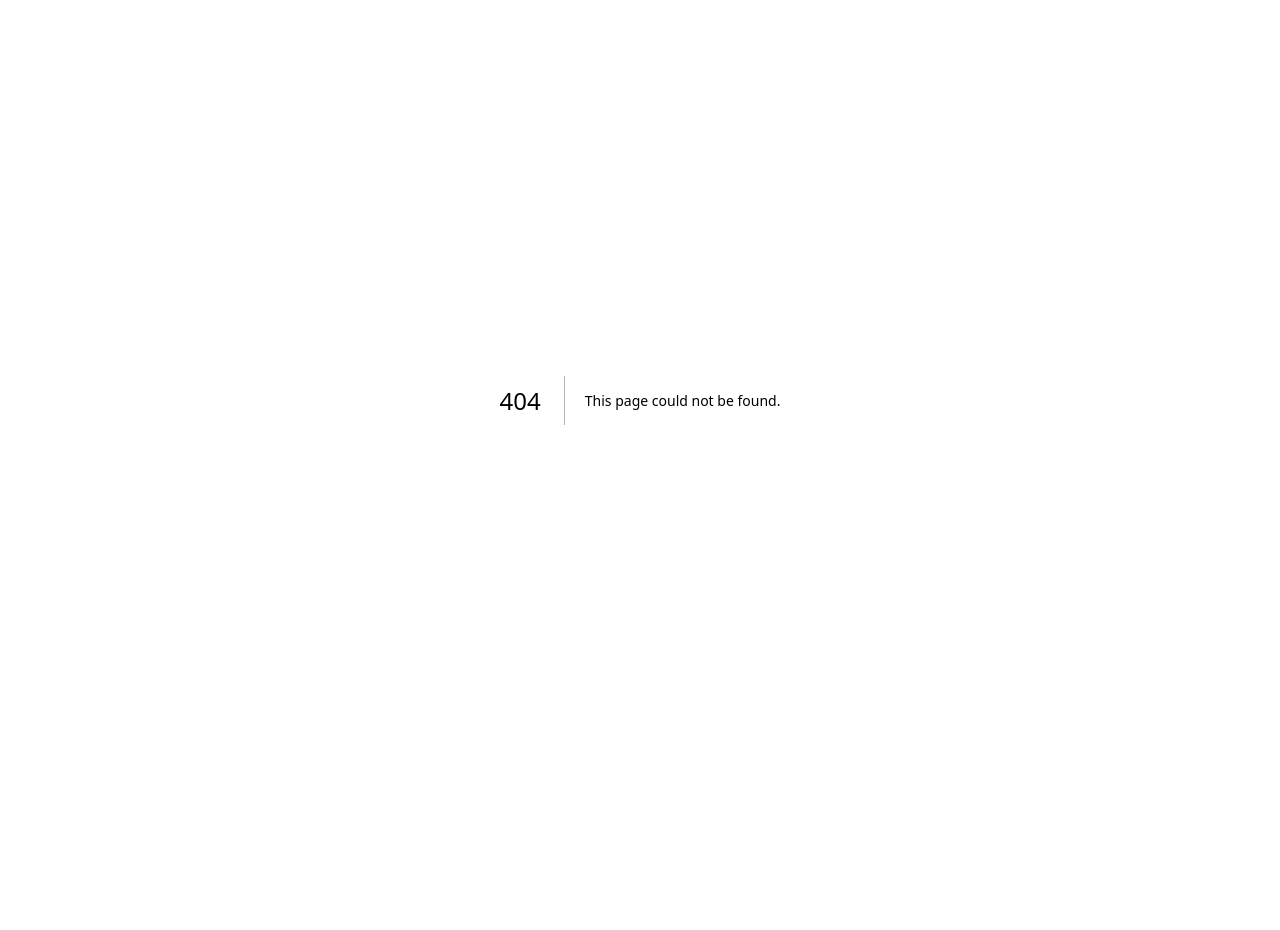
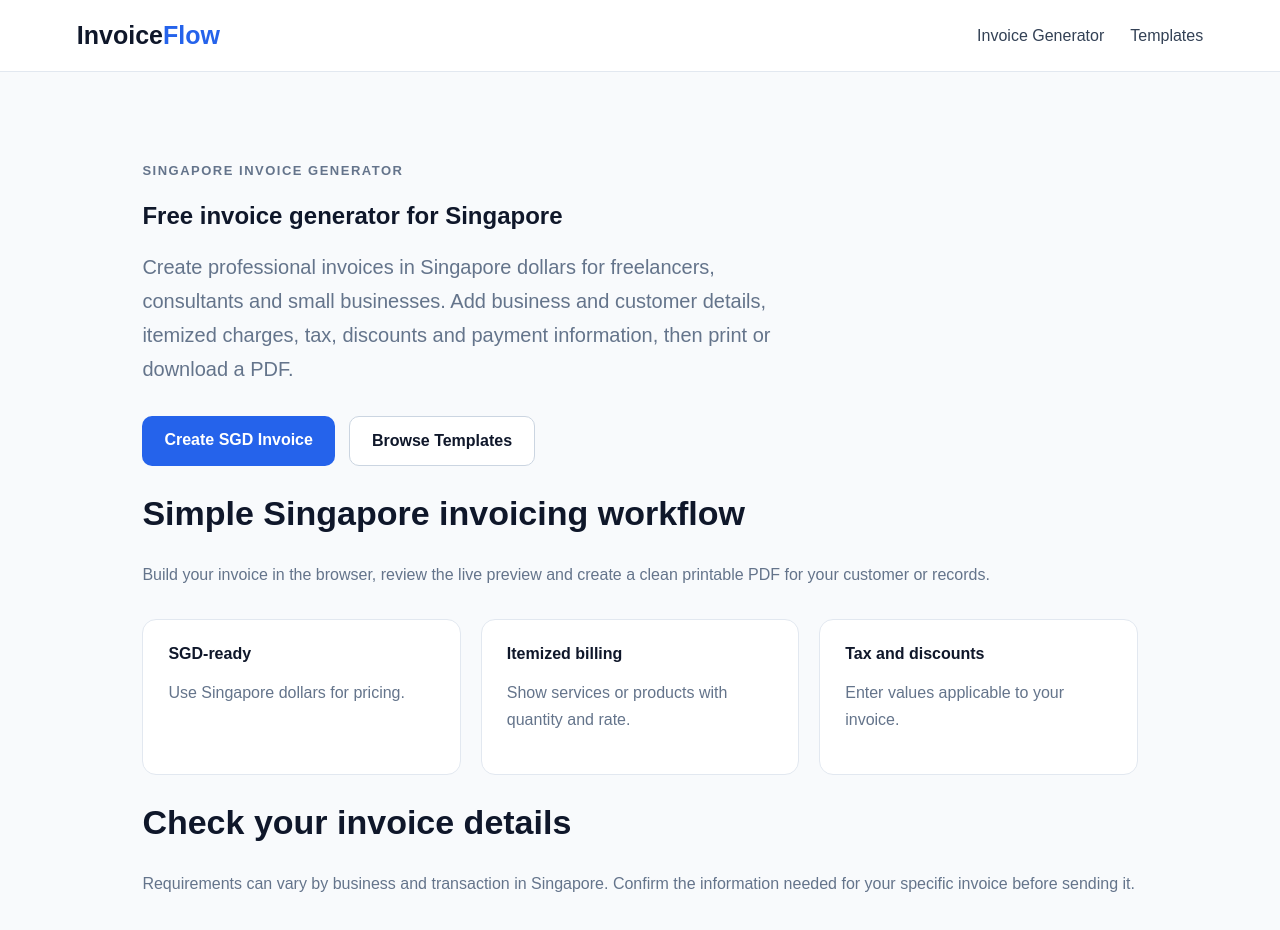
Before and after one commit to wakilmustaqeem/invoiceflow, a Next.js app: page /invoice-generator/singapore in a window 1280 px wide. Before the commit this address had no page. Shown: the top 930 px of the page. Before the commit the page ends 800 px from the top, so only its background shows below. Built offline with nearby package versions, Linux system fonts and the light colour scheme.

Commit message:
seo: add Singapore invoice generator landing page

```diff
--- /dev/null
+++ b/app/invoice-generator/singapore/page.tsx
@@ -0,0 +1,3 @@
+import Link from 'next/link';
+export const metadata={title:'Free Invoice Generator for Singapore | InvoiceFlow',description:'Create a professional Singapore invoice online for free with SGD pricing, itemized charges, tax, discounts and PDF output.'};
+export default function SingaporeInvoice(){return <main><header className="nav"><div className="brand">Invoice<span>Flow</span></div><nav><Link href="/invoice-generator">Invoice Generator</Link><Link href="/invoice-templates">Templates</Link></nav></header><section className="content"><p className="eyebrow">SINGAPORE INVOICE GENERATOR</p><h1>Free invoice generator for Singapore</h1><p className="lead">Create professional invoices in Singapore dollars for freelancers, consultants and small businesses. Add business and customer details, itemized charges, tax, discounts and payment information, then print or download a PDF.</p><div className="actions"><Link className="btn primary" href="/invoice-generator">Create SGD Invoice</Link><Link className="btn secondary" href="/invoice-templates">Browse Templates</Link></div><h2>Simple Singapore invoicing workflow</h2><p>Build your invoice in the browser, review the live preview and create a clean printable PDF for your customer or records.</p><div className="grid"><div><b>SGD-ready</b><p>Use Singapore dollars for pricing.</p></div><div><b>Itemized billing</b><p>Show services or products with quantity and rate.</p></div><div><b>Tax and discounts</b><p>Enter values applicable to your invoice.</p></div></div><h2>Check your invoice details</h2><p>Requirements can vary by business and transaction in Singapore. Confirm the information needed for your specific invoice before sending it.</p></section></main>}
```
